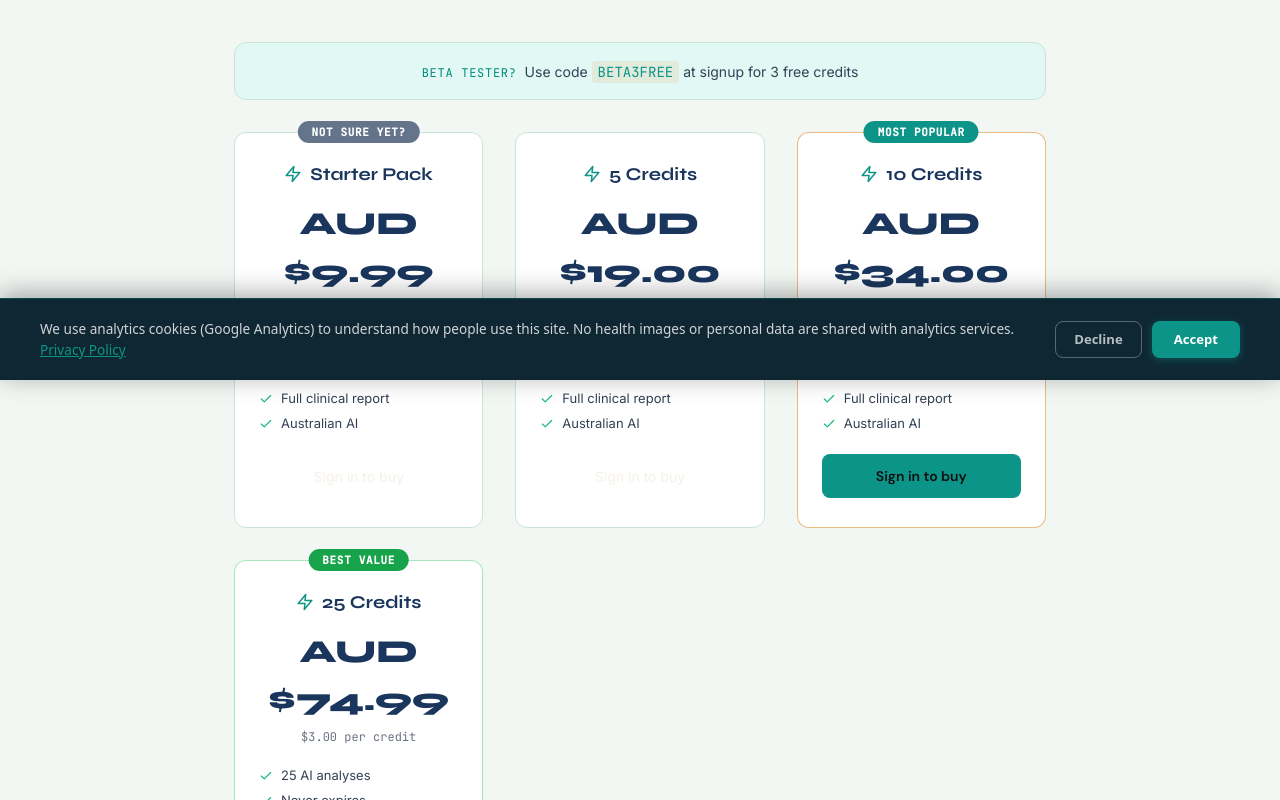
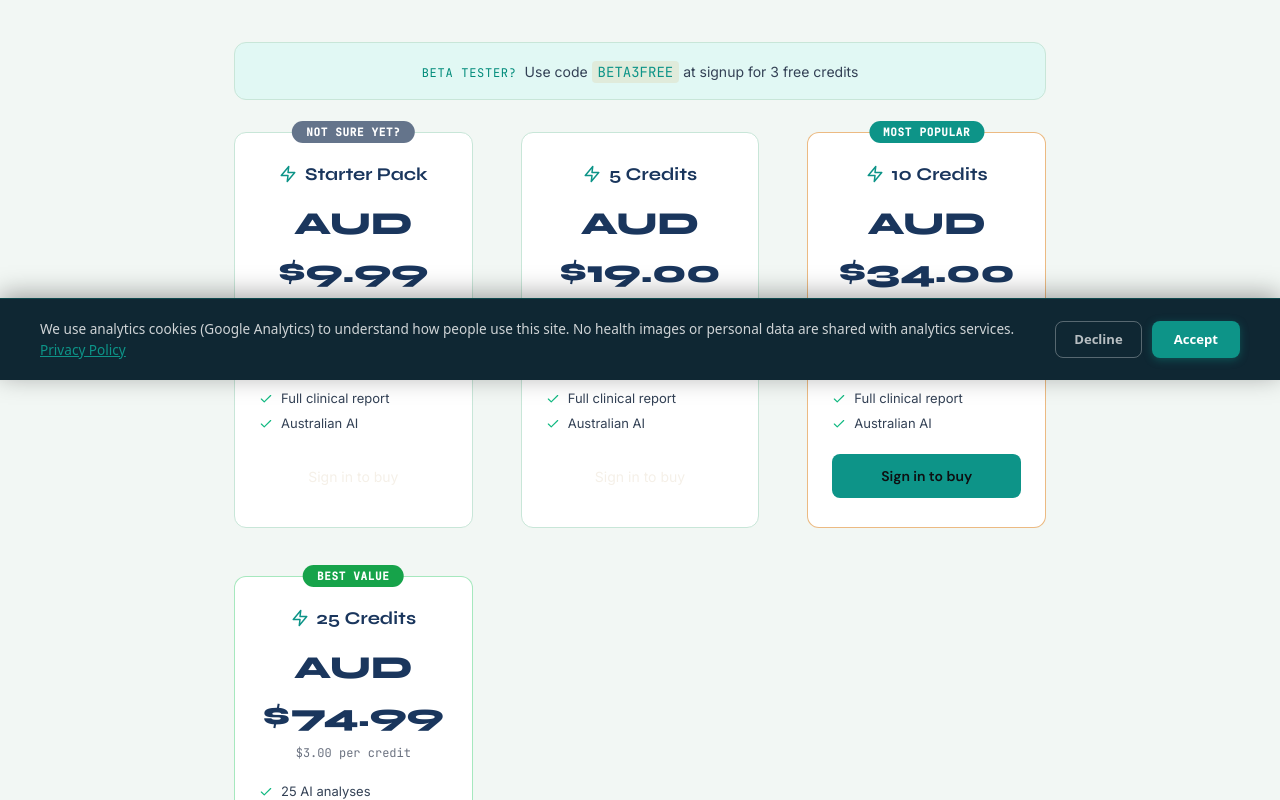
Before and after one commit to soolonb22/parasitepro-mvp, a React (Vite) app in the folder frontend/: page /pricing in a window 1280 px wide. Shown: the part 420-1220 px from the top of the page. Built offline with nearby package versions, Linux system fonts and the light colour scheme; no server answers.

Commit message:
ui: increase spacing between pricing cards (32px → 48px)
Better visual breathing room between GET ANSWERS buttons on /pricing page

```diff
--- a/frontend/src/pages/PricingPage.tsx
+++ b/frontend/src/pages/PricingPage.tsx
@@ -100,7 +100,7 @@ const PricingPage = () => {
           <div style={{ background:'rgba(239,68,68,0.1)', border:'1px solid rgba(239,68,68,0.3)', borderRadius:8, padding:'12px 16px', marginBottom:24, color:'#ef4444', fontSize:14, textAlign:'center' }}>{error}</div>
         )}
 
-        <div style={{ display:'grid', gridTemplateColumns:'repeat(auto-fit,minmax(230px,1fr))', gap:32, marginBottom:40 }}>
+        <div style={{ display:'grid', gridTemplateColumns:'repeat(auto-fit,minmax(230px,1fr))', gap:48, marginBottom:40 }}>
           {bundles.map(b => (
             <div key={b.id} className="pp-card" style={{ padding:'28px 24px', position:'relative', border:b.popular?'1px solid rgba(217,119,6,0.5)':b.tag==='Best value'?'1px solid rgba(34,197,94,0.4)':undefined, textAlign:'center' }}>
               {b.popular && (
```
Also changed, not shown: 1 other file (tests, documents, lock files or other folders).
